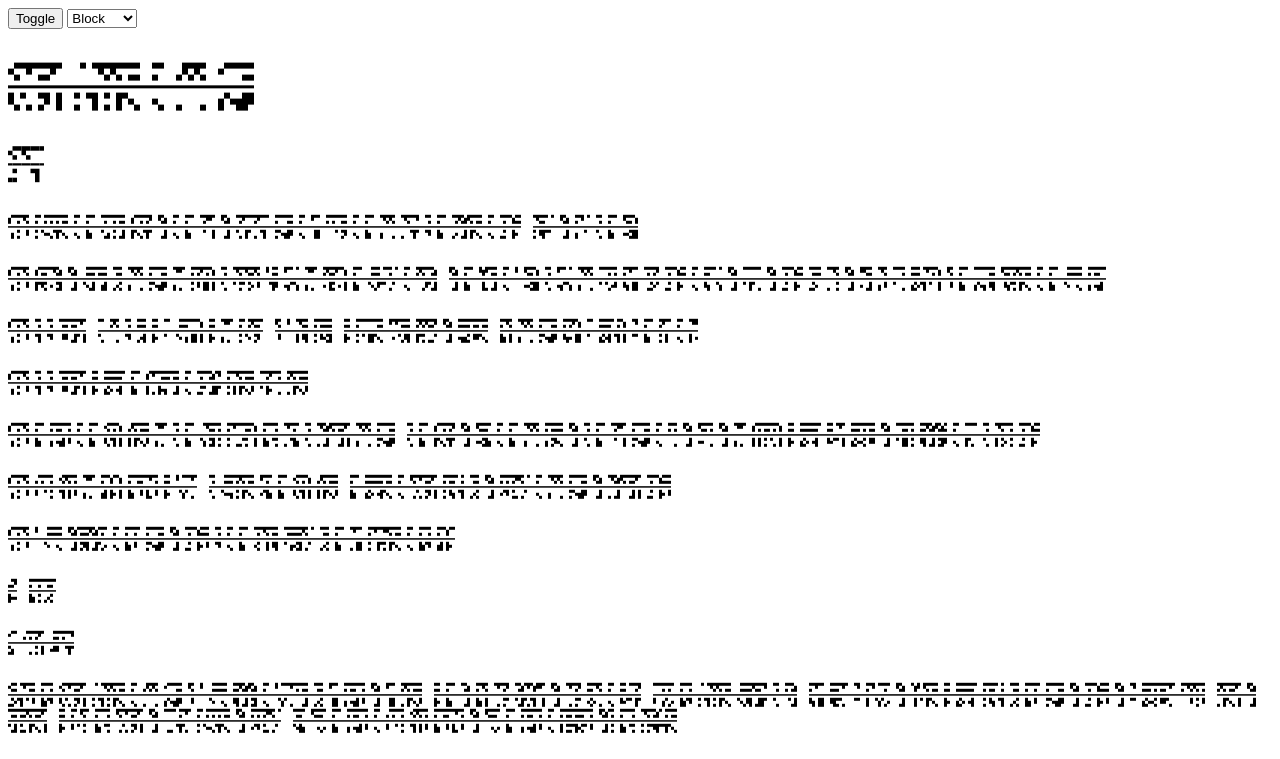
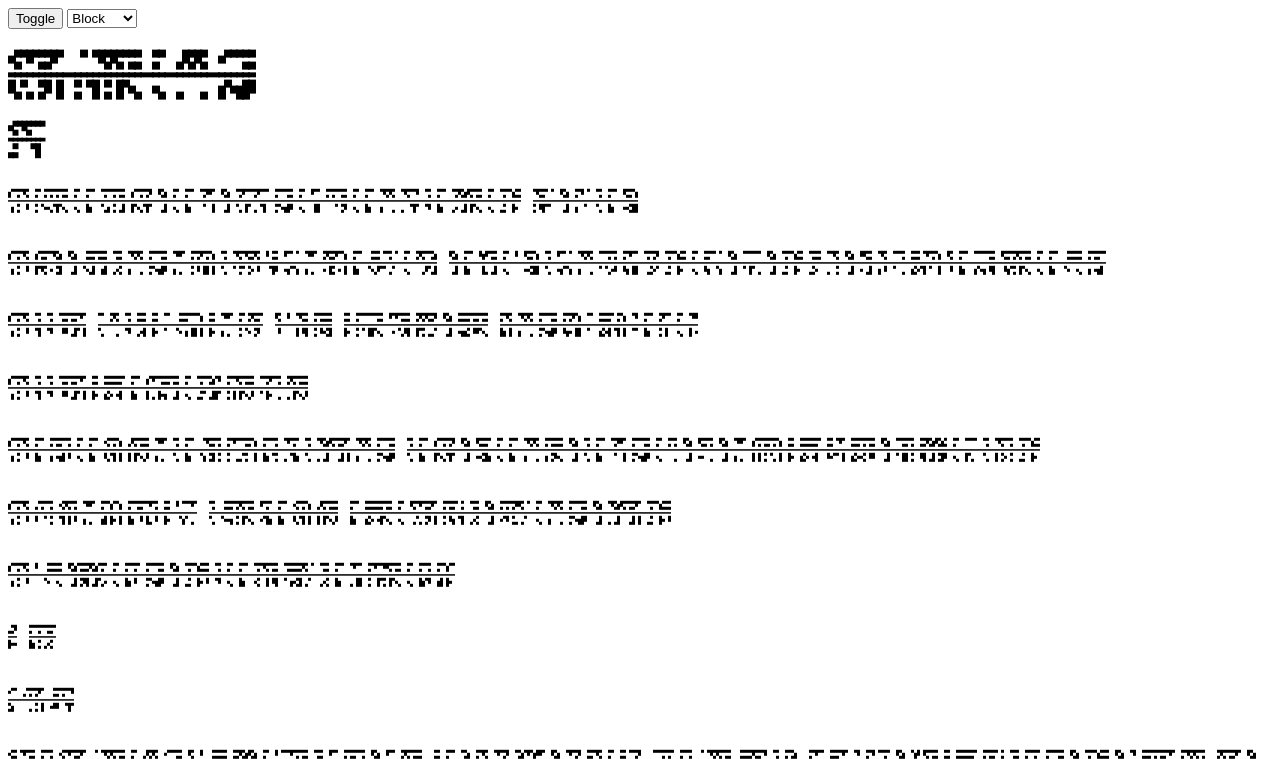
Before and after one commit to sandorex/compacity-fonts, a plain HTML site: page docs/preview.html in a window 1280 px wide. Both pictures are taken after a click on the button "Toggle". Shown: the top 759 px of the page. Drawn offline with Linux system fonts and the light colour scheme.

Commit message:
Making preview more readable

```diff
--- a/docs/preview.html
+++ b/docs/preview.html
@@ -17,14 +17,11 @@
             font-style: normal;
         }
 
-        h1, h2, h3, p {
-            /* removes bolding, breaks block font */
-            font-weight: normal;
-        }
-
         .block {
-            font-family: 'Compacity Block';
-            font-size: 150%;
+            font-family: 'Compacity Block' !important;
+            font-size: 150% !important;
+            font-weight: normal !important;
+            line-height: 1.3em; /* makes numbered lists readable */
         }
 
         #wrapper {
@@ -43,6 +40,7 @@
             <option value="block" selected>Block</option>
         </optgroup>
     </select>
+
     <div id="wrapper">
         <h1>Universal Declaration of Human Rights</h1>
         <h2>Preamble</h2>
@@ -200,10 +198,12 @@
             fontClass = selection;
         }
 
+        // allows keyboard toggle
         document.body.addEventListener('keyup', function(e) {
             toggle();
         });
 
+        // allows touchscreen and mouse toggle
         WRAPPER_DIV.addEventListener('click', function(e) {
             toggle();
         });
```
Also changed, not shown: block/README.md, docs/fonts/compacity-block.ttf.
